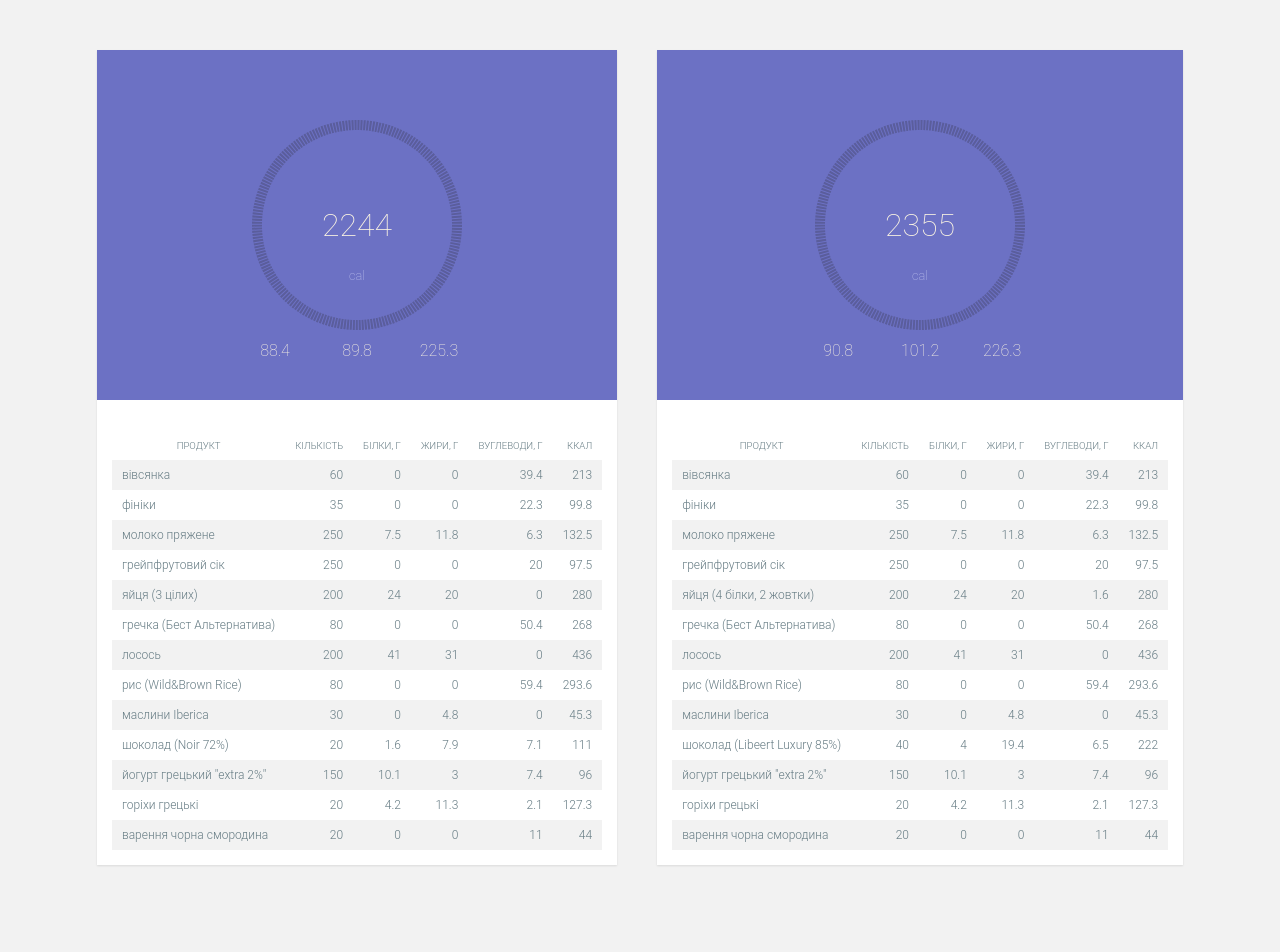
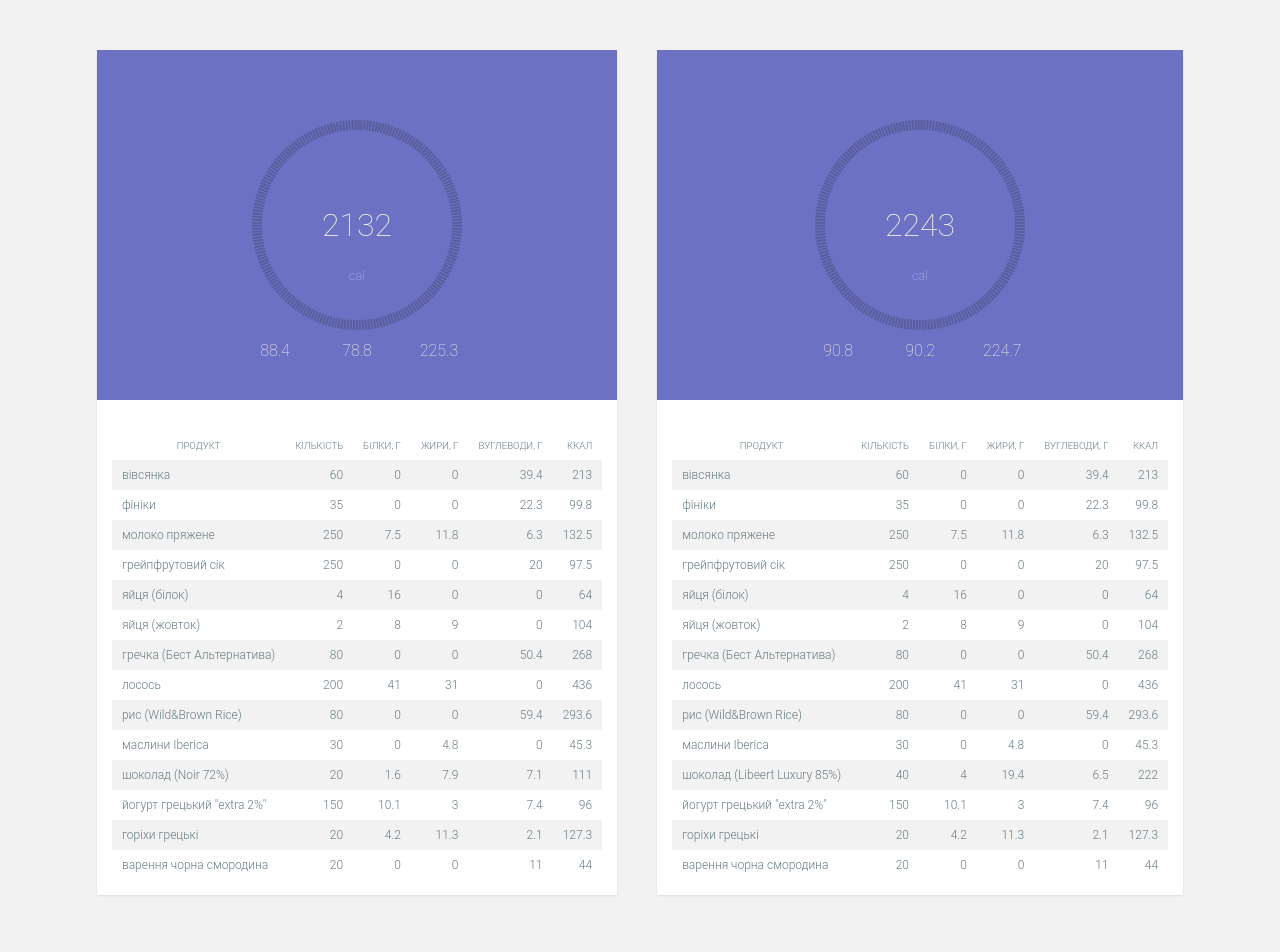
Before and after one commit to ActiveObject/assistant, a React (Create React App) app: page / in a window 1280 px wide. Shown: the top 952 px of the page. Built offline with nearby package versions, Linux system fonts and the light colour scheme.

Commit message:
Split egg white and egg yolk

```diff
--- a/src/App.js
+++ b/src/App.js
@@ -11,25 +11,25 @@ import { DailyNutritionPlan, WeeklyNutritionPlan } from './DailyNutritionPlan';
 import Card from './Card';
 
 var db = {
-  'вівсянка': [0, 0, 65.7, 355],
-  'гречка (Бест Альтернатива)': [0, 0, 63, 335],
-  'рис (Wild&Brown Rice)': [0, 0, 74.2, 367],
+  'вівсянка': [0, 0, 65.7, 355].map(x => x / 100),
+  'гречка (Бест Альтернатива)': [0, 0, 63, 335].map(x => x / 100),
+  'рис (Wild&Brown Rice)': [0, 0, 74.2, 367].map(x => x / 100),
 
-  'яйця (3 цілих)': [12, 10, 0, 140],
-  'яйця (4 білки, 2 жовтки)': [12, 10, 0.8, 140],
-  'лосось': [20.5, 15.5, 0, 218],
-  'молоко пряжене': [3, 4.7, 2.5, 53],
-  'тунець шматочками "Премія"': [25.57, 0.56, 0, 140],
-  'індичка': [19, 0, 0, 80],
+  'яйця (білок)': [4, 0, 0, 16],
+  'яйця (жовток)': [4, 4.5, 0, 52],
+  'лосось': [20.5, 15.5, 0, 218].map(x => x / 100),
+  'молоко пряжене': [3, 4.7, 2.5, 53].map(x => x / 100),
+  'тунець шматочками "Премія"': [25.57, 0.56, 0, 140].map(x => x / 100),
+  'індичка': [19, 0, 0, 80].map(x => x / 100),
 
-  'фініки': [0, 0, 63.8, 285],
-  'грейпфрутовий сік': [0, 0, 8, 39],
-  'йогурт грецький "extra 2%"': [6.7, 2, 4.9, 64],
-  'варення чорна смородина': [0, 0, 55, 220],
-  'шоколад (Noir 72%)': [7.86, 39.72, 35.47, 555],
-  'шоколад (Libeert Luxury 85%)': [10.1, 48.4, 16.2, 555],
-  'горіхи грецькі': [21.2, 56.6, 10.6, 636.6],
-  'маслини Iberica': [0, 16, 0, 151],
+  'фініки': [0, 0, 63.8, 285].map(x => x / 100),
+  'грейпфрутовий сік': [0, 0, 8, 39].map(x => x / 100),
+  'йогурт грецький "extra 2%"': [6.7, 2, 4.9, 64].map(x => x / 100),
+  'варення чорна смородина': [0, 0, 55, 220].map(x => x / 100),
+  'шоколад (Noir 72%)': [7.86, 39.72, 35.47, 555].map(x => x / 100),
+  'шоколад (Libeert Luxury 85%)': [10.1, 48.4, 16.2, 555].map(x => x / 100),
+  'горіхи грецькі': [21.2, 56.6, 10.6, 636.6].map(x => x / 100),
+  'маслини Iberica': [0, 16, 0, 151].map(x => x / 100),
 };
 
 var mon = [
@@ -38,7 +38,8 @@ var mon = [
   ['молоко пряжене', 250],
   ['грейпфрутовий сік', 250],
 
-  ['яйця (3 цілих)', 200],
+  ['яйця (білок)', 4],
+  ['яйця (жовток)', 2],
   ['гречка (Бест Альтернатива)', 80],
 
   ['лосось', 200],
@@ -58,7 +59,8 @@ var tue = [
   ['молоко пряжене', 250],
   ['грейпфрутовий сік', 250],
 
-  ['яйця (4 білки, 2 жовтки)', 200],
+  ['яйця (білок)', 4],
+  ['яйця (жовток)', 2],
   ['гречка (Бест Альтернатива)', 80],
 
   ['лосось', 200],
@@ -98,7 +100,8 @@ var thu = [
   ['молоко пряжене', 250],
   ['грейпфрутовий сік', 250],
 
-  ['яйця (4 білки, 2 жовтки)', 200],
+  ['яйця (білок)', 4],
+  ['яйця (жовток)', 2],
   ['гречка (Бест Альтернатива)', 80],
 
   ['індичка', 200],
@@ -112,65 +115,9 @@ var thu = [
   ['варення чорна смородина', 20],
 ];
 
-var fri = [
-  ['вівсянка', 60],
-  ['фініки', 35],
-  ['молоко пряжене', 250],
-  ['грейпфрутовий сік', 250],
-
-  ['яйця (4 білки, 2 жовтки)', 200],
-  ['гречка (Бест Альтернатива)', 80],
-
-  ['індичка', 200],
-  ['рис (Wild&Brown Rice)', 80],
-  ['маслини Iberica', 30],
-
-  ['шоколад (Libeert Luxury 85%)', 40],
-
-  ['йогурт грецький "extra 2%"', 150],
-  ['горіхи грецькі', 20],
-  ['варення чорна смородина', 20],
-];
-
-var sat = [
-  ['вівсянка', 60],
-  ['фініки', 35],
-  ['молоко пряжене', 250],
-  ['грейпфрутовий сік', 250],
-
-  ['яйця (4 білки, 2 жовтки)', 200],
-  ['гречка (Бест Альтернатива)', 80],
-
-  ['індичка', 200],
-  ['рис (Wild&Brown Rice)', 80],
-  ['маслини Iberica', 30],
-
-  ['шоколад (Libeert Luxury 85%)', 40],
-
-  ['йогурт грецький "extra 2%"', 150],
-  ['горіхи грецькі', 20],
-  ['варення чорна смородина', 20],
-];
-
-var sun = [
-  ['вівсянка', 60],
-  ['фініки', 35],
-  ['молоко пряжене', 250],
-  ['грейпфрутовий сік', 250],
-
-  ['яйця (4 білки, 2 жовтки)', 200],
-  ['гречка (Бест Альтернатива)', 80],
-
-  ['індичка', 200],
-  ['рис (Wild&Brown Rice)', 80],
-  ['маслини Iberica', 30],
-
-  ['шоколад (Libeert Luxury 85%)', 40],
-
-  ['йогурт грецький "extra 2%"', 150],
-  ['горіхи грецькі', 20],
-  ['варення чорна смородина', 20],
-];
+var fri = thu;
+var sat = fri;
+var sun = sat;
 
 class App extends Component {
   render() {
--- a/src/DailyNutritionPlan.js
+++ b/src/DailyNutritionPlan.js
@@ -148,17 +148,17 @@ function toFixed(number, digits = 1) {
 }
 
 function protein(food) {
-  return food[0] / 100;
+  return food[0];
 }
 
 function fat(food) {
-  return food[1] / 100;
+  return food[1];
 }
 
 function carbs(food) {
-  return food[2] / 100;
+  return food[2];
 }
 
 function kcal(food) {
-  return food[3] / 100;
+  return food[3];
 }
```
